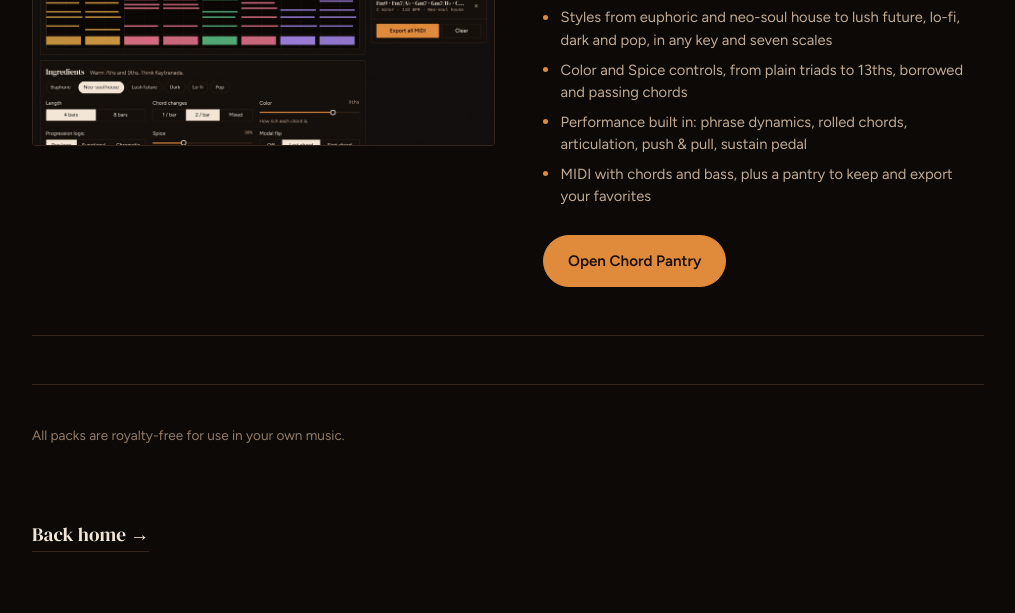
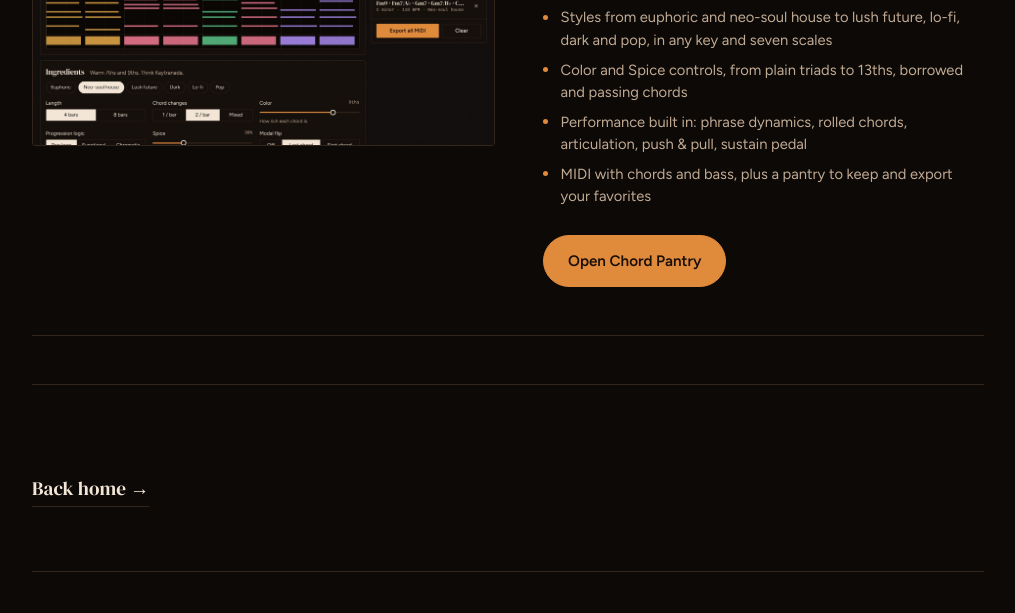
Before and after one commit to kstabinski/kevinstabinski.com, a plain HTML site: page kitchen.html in a window 1280 px wide. Shown: the part 1793-2406 px from the top of the page, without its empty margins (132-1147 px from the left). Drawn offline with Linux system fonts and the light colour scheme.

Commit message:
Remove the royalty-free packs line from Kev's Kitchen
Co-Authored-By: Claude Opus 5.5 <noreply@anthropic.com>
Claude-Session: https://claude.ai/code/session_01VAArKe1MBFCW3BEmyLjUjK

```diff
--- a/kitchen.html
+++ b/kitchen.html
@@ -114,7 +114,6 @@
     </article> -->
 
   <div class="shop-note">
-    <p>All packs are royalty-free for use in your own music.</p>
     <a class="more-link" href="index.html#top">Back home &rarr;</a>
   </div>
 
```
